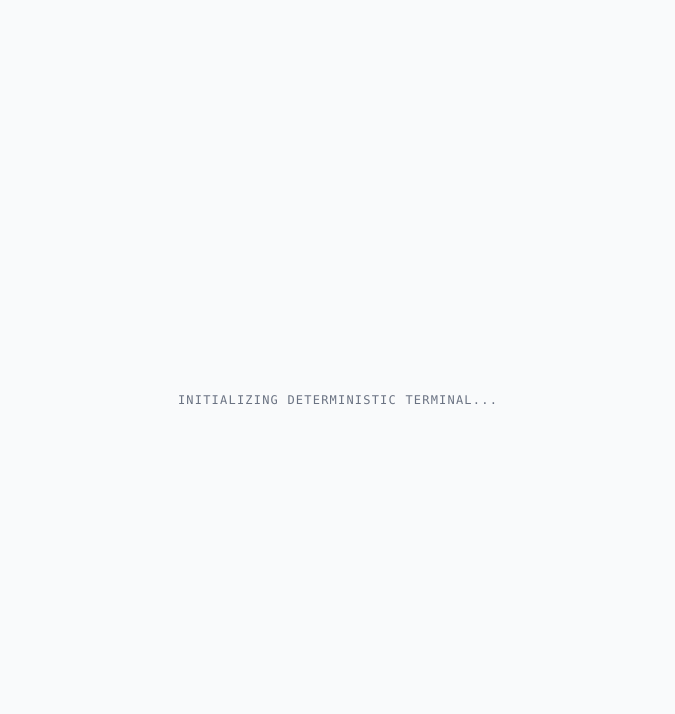
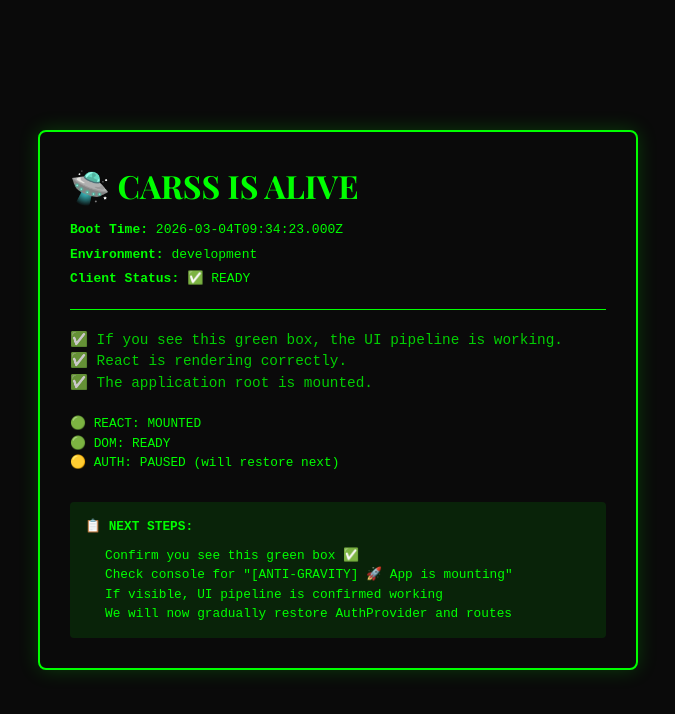
Before and after one commit to mfventures01-maker/Fobbsapartment, a React (Vite) app: page / in a window 1280 px wide. Shown: the top 714 px of the page, without its empty margins (302-977 px from the left). Built offline with nearby package versions, Linux system fonts and the light colour scheme.

Commit message:
chore(auth): safe boot mode v2 - diagnostic terminal active

```diff
--- a/src/App.tsx
+++ b/src/App.tsx
@@ -1,108 +1,98 @@
-import React from 'react';
-import { Routes, Route, Navigate, Outlet } from 'react-router-dom';
-import Layout from '@/components/Layout';
-import HotelLanding from '@/pages/HotelLanding';
-import PaymentIntent from '@/pages/PaymentIntent';
-import ConfirmPayment from '@/pages/ConfirmPayment';
-import Fulfillment from '@/pages/Fulfillment';
-import DebugAuth from '@/pages/auth/DebugAuth';
+// src/App.tsx - SAFE BOOT MODE V2
+// This is a temporary minimal test to verify the UI pipeline is working
+// Once confirmed, we will gradually restore components
 
-import { AuthProvider, useAuth } from '@/contexts/AuthContext';
-import { ShiftProvider } from '@/contexts/ShiftContext';
-import { SystemStateProvider } from '@/contexts/SystemStateProvider';
-import { CartProvider } from '@/contexts/CartContext';
-import { Toaster } from 'react-hot-toast';
-import FullScreenLoader from '@/components/FullScreenLoader';
+import { AuthProvider } from './contexts/AuthContext';
+import { BrowserRouter, Routes, Route } from 'react-router-dom';
+import { useEffect, useState } from 'react';
 
-import Login from '@/pages/auth/Login';
-import StaffLogin from '@/pages/staff/StaffLogin';
-import ProtectedRoute from '@/components/auth/ProtectedRoute';
-import AuthGate from '@/auth/AuthGate';
-import DashboardEngine from '@/pages/dashboard/DashboardEngine';
-import AccessDenied from '@/pages/auth/AccessDenied';
-import Unauthorized from '@/pages/auth/Unauthorized';
+export default function App() {
+  const [bootTime, setBootTime] = useState<string>('');
+  const [clientStatus, setClientStatus] = useState<'loading' | 'ready' | 'error'>('loading');
 
-// Public pages
-import RestaurantPublic from '@/pages/RestaurantPublic';
-import BarPublic from '@/pages/public/BarPublic';
-import ServicesHubPublic from '@/pages/public/ServicesHubPublic';
-import ServiceRequestPublic from '@/pages/public/ServiceRequestPublic';
+  useEffect(() => {
+    setBootTime(new Date().toISOString());
+    console.log('[ANTI-GRAVITY] 🚀 App is mounting - Safe Boot Mode');
 
-const AppContent: React.FC = () => {
-  const { isLoading } = useAuth();
-
-  if (isLoading) {
-    return <FullScreenLoader />;
-  }
+    // Quick check if React is rendering
+    const root = document.getElementById('root');
+    if (root) {
+      console.log('[ANTI-GRAVITY] ✅ Root element found, content:', root.innerHTML.substring(0, 100));
+      setClientStatus('ready');
+    } else {
+      console.error('[ANTI-GRAVITY] ❌ Root element not found');
+      setClientStatus('error');
+    }
+  }, []);
 
   return (
-    <React.Fragment>
-      <Toaster position="top-right" />
-      <AuthGate>
-        <Routes>
-          {/* Public Hotel Routes */}
-          <Route element={<Layout><Outlet /></Layout>}>
-            <Route path="/" element={<HotelLanding />} />
-            <Route path="/hotel" element={<HotelLanding />} />
-            <Route path="/fobbs" element={<HotelLanding />} />
-          </Route>
+    <div style={{
+      minHeight: '100vh',
+      backgroundColor: '#0a0a0a',
+      color: '#00ff00',
+      fontFamily: 'monospace',
+      padding: '20px',
+      display: 'flex',
+      alignItems: 'center',
+      justifyContent: 'center'
+    }}>
+      <div style={{
+        border: '2px solid #00ff00',
+        padding: '30px',
+        borderRadius: '8px',
+        maxWidth: '600px',
+        width: '100%',
+        boxShadow: '0 0 20px rgba(0,255,0,0.2)'
+      }}>
+        <h1 style={{ fontSize: '2rem', margin: '0 0 10px 0' }}>🛸 CARSS IS ALIVE</h1>
+        <p style={{ margin: '5px 0' }}>
+          <strong>Boot Time:</strong> {bootTime || 'Loading...'}
+        </p>
+        <p style={{ margin: '5px 0' }}>
+          <strong>Environment:</strong> {(import.meta as any).env?.MODE || 'development'}
+        </p>
+        <p style={{ margin: '5px 0' }}>
+          <strong>Client Status:</strong>
+          <span style={{
+            color: clientStatus === 'ready' ? '#00ff00' : clientStatus === 'error' ? '#ff0000' : '#ffff00',
+            marginLeft: '8px'
+          }}>
+            {clientStatus === 'loading' ? '⏳ LOADING' : clientStatus === 'ready' ? '✅ READY' : '❌ ERROR'}
+          </span>
+        </p>
+        <hr style={{ margin: '20px 0', borderColor: '#00ff00' }} />
+        <p style={{ fontSize: '0.9rem', opacity: 0.8 }}>
+          ✅ If you see this green box, the UI pipeline is working.
+          <br />
+          ✅ React is rendering correctly.
+          <br />
+          ✅ The application root is mounted.
+        </p>
 
-          {/* Public Guest Hub Routes (No Login) */}
-          <Route path="/payment-intent" element={<PaymentIntent />} />
-          <Route path="/confirm-payment" element={<ConfirmPayment />} />
-          <Route path="/fulfillment" element={<Fulfillment />} />
-          <Route path="/restaurant" element={<RestaurantPublic />} />
-          <Route path="/bar" element={<BarPublic />} />
-          <Route path="/services" element={<ServicesHubPublic />} />
-          <Route path="/services/:type" element={<ServiceRequestPublic />} />
+        {/* Status indicators */}
+        <div style={{ marginTop: '20px', fontSize: '0.8rem' }}>
+          <div>🟢 REACT: MOUNTED</div>
+          <div>🟢 DOM: READY</div>
+          <div>🟡 AUTH: PAUSED (will restore next)</div>
+        </div>
 
-          {/* Authentication */}
-          <Route path="/login" element={<Login />} />
-          <Route path="/staff-login" element={<StaffLogin />} />
-          <Route path="/unauthorized" element={<Unauthorized />} />
-          <Route path="/access-denied" element={<AccessDenied />} />
-
-          {/* Protected Dashboard Engine */}
-          <Route
-            path="/dashboard/*"
-            element={
-              <ProtectedRoute allowedRoles={['admin', 'manager', 'staff', 'ceo', 'super_admin', 'kitchen']}>
-                <DashboardEngine />
-              </ProtectedRoute>
-            }
-          />
-
-          {/* Debug Route */}
-          <Route path="/debug-auth" element={<DebugAuth />} />
-
-          {/* Catch all - redirect to login or home */}
-          <Route path="*" element={<Navigate to="/" replace />} />
-        </Routes>
-      </AuthGate>
-    </React.Fragment>
+        {/* Instructions for next steps */}
+        <div style={{
+          marginTop: '30px',
+          padding: '15px',
+          backgroundColor: 'rgba(0,255,0,0.1)',
+          borderRadius: '4px',
+          fontSize: '0.8rem'
+        }}>
+          <strong>📋 NEXT STEPS:</strong>
+          <ol style={{ marginTop: '10px', paddingLeft: '20px' }}>
+            <li>Confirm you see this green box ✅</li>
+            <li>Check console for "[ANTI-GRAVITY] 🚀 App is mounting"</li>
+            <li>If visible, UI pipeline is confirmed working</li>
+            <li>We will now gradually restore AuthProvider and routes</li>
+          </ol>
+        </div>
+      </div>
+    </div>
   );
-};
-
-const App: React.FC = () => {
-  return (
-    <Routes>
-      {/* Public routes - NO PROVIDERS */}
-      <Route path="/menu/:branchId" element={<RestaurantPublic />} />
-
-      {/* Private routes - WITH PROVIDERS */}
-      <Route path="/*" element={
-        <AuthProvider>
-          <SystemStateProvider>
-            <ShiftProvider>
-              <CartProvider>
-                <AppContent />
-              </CartProvider>
-            </ShiftProvider>
-          </SystemStateProvider>
-        </AuthProvider>
-      } />
-    </Routes>
-  );
-};
-
-export default App;
+}
```
